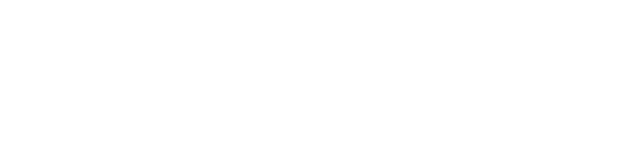
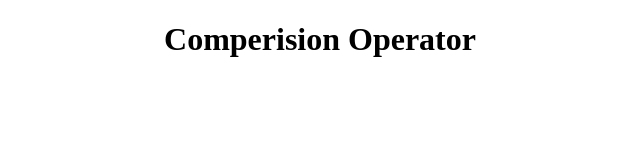
Before and after one commit to Farooq-Ahmed8/Comperision-Operator, a plain HTML site: page index.html in a window 1280 px wide. Shown: the whole page, without its empty margins (320-960 px from the left). Drawn offline with Linux system fonts and the light colour scheme.

Commit message:
started comerision operator

```diff
--- a/index.html
+++ b/index.html
@@ -3,12 +3,15 @@
 <head>
     <meta charset="UTF-8">
     <meta name="viewport" content="width=device-width, initial-scale=1.0">
-    <title>Document</title>
+    <title>Comperision Operator</title>
 </head>
 <body>
+<center>
+    <h1>Comperision Operator</h1>
 
 
-
+<script src="app.js"></script>
+</center>
 
 </body>
 </html>
```
Also changed, not shown: app.js (+32 -0 lines).
